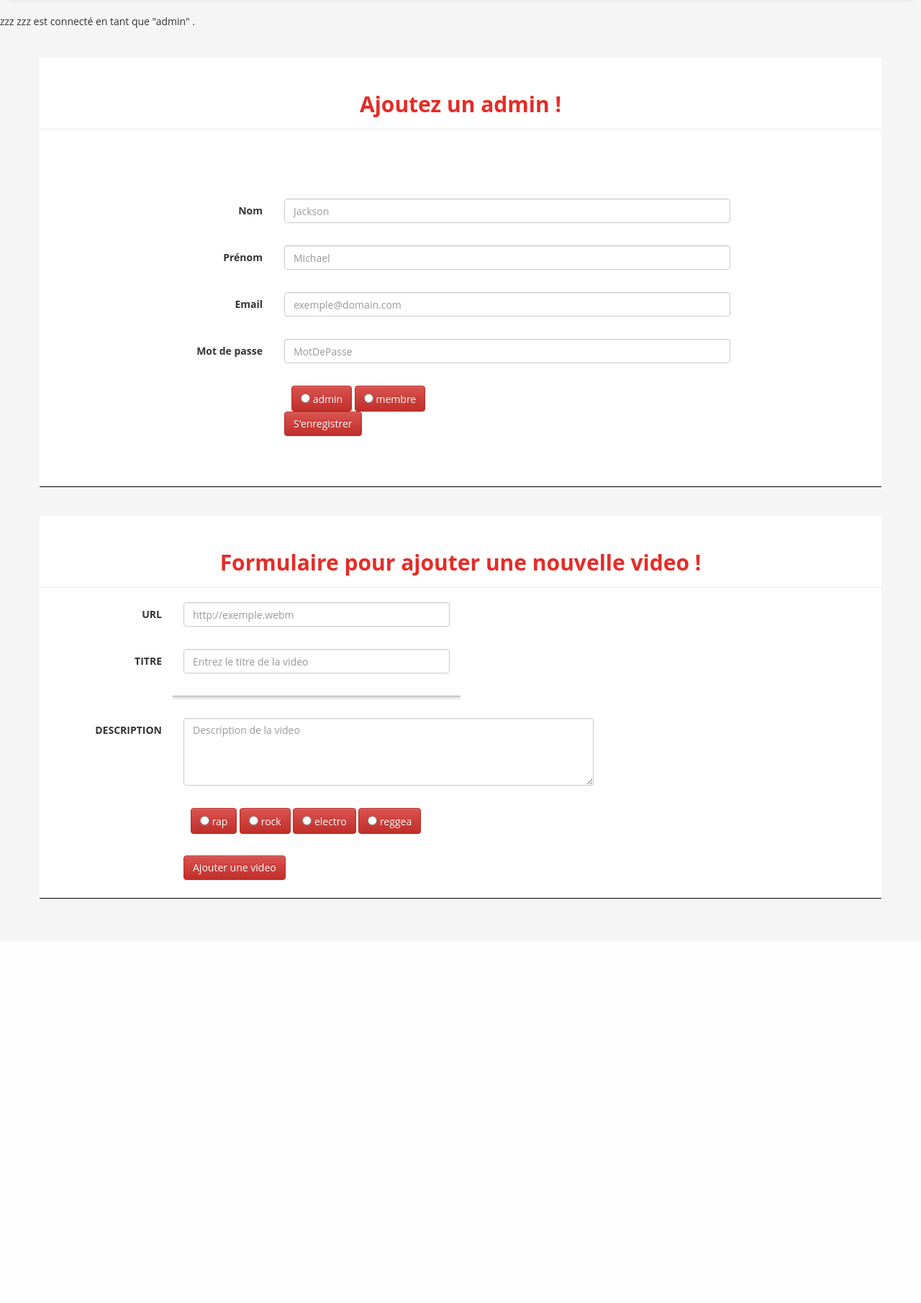
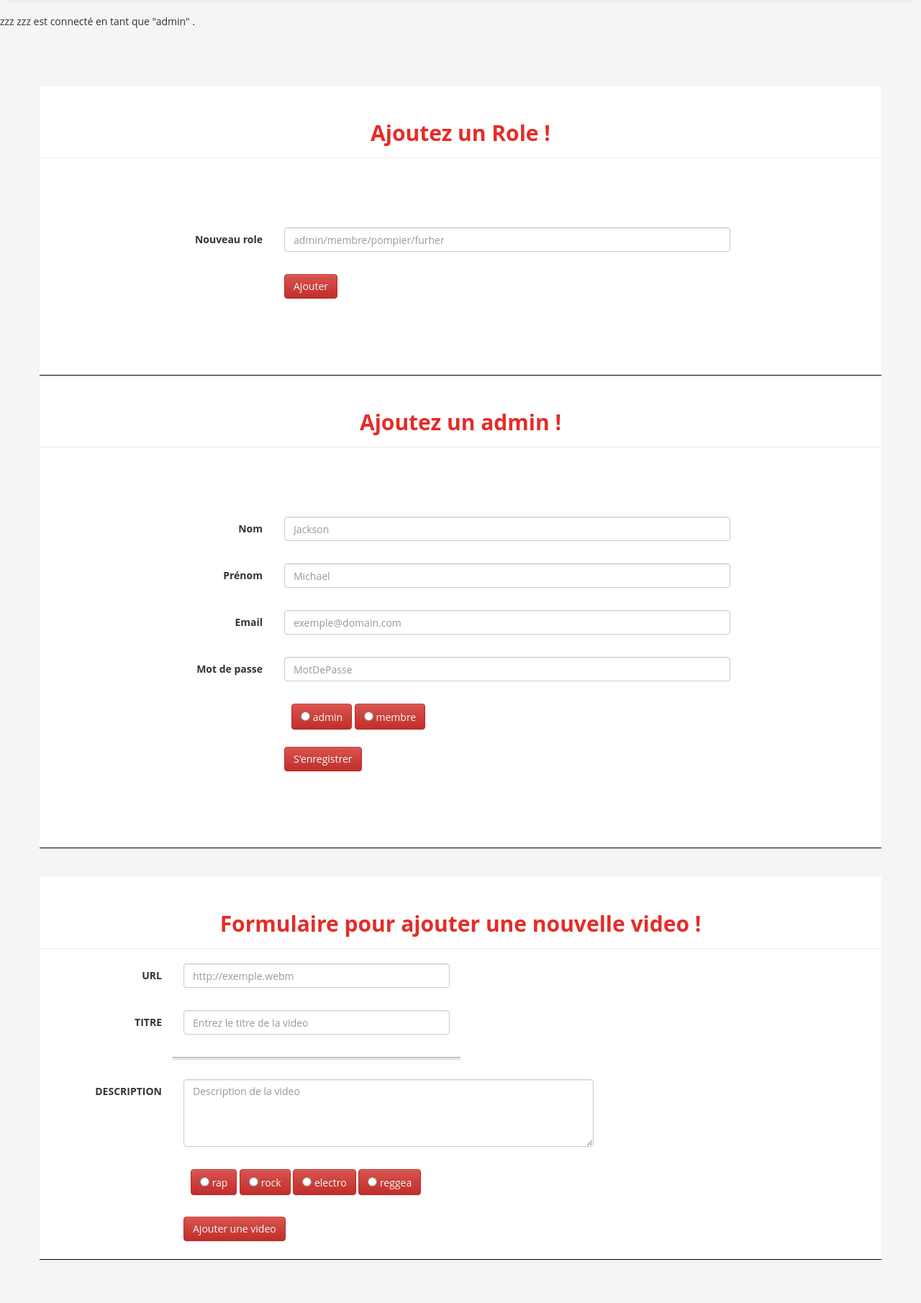
Before and after one commit to FetetKevin/tp4bb, a PHP site: page /admin.php in a window 1280 px wide. Shown: the part 62-1873 px from the top of the page at 72% size. Before the commit the page ends 1311 px from the top, so only its background shows below. Run offline with PHP 8.4, Linux system fonts and the light colour scheme; a user stored in the database is signed in; data comes from the database, SQL or seed files in the repository; some libraries are stand-ins or nearby versions.

Commit message:
Formu d'ajout role fonctionnel

```diff
--- a/admin.php
+++ b/admin.php
@@ -28,6 +28,12 @@ else {
 
 <?php include('navbar.php'); ?>
 
+<br>
+<br>
+
+<?php include('formuAjoutRole.php'); ?>
+
+
 <?php include('adminAddAdmin.php'); ?>
 
 <br>
--- a/adminAddAdmin.php
+++ b/adminAddAdmin.php
@@ -49,7 +49,9 @@
                     }
                     ?>
                 </div>
-
+                <br>
+                <br>
+                <br>
                 <div class="form-group">
                     <div class="col-sm-10 col-sm-offset-2">
                         <input id="ajouter" name="ajouter" type="submit" value="S'enregistrer" class="btn btn-danger">
--- /dev/null
+++ b/formuAjoutRole.php
@@ -0,0 +1,28 @@
+<div class="container" style="background: white;">
+    <div class="row">
+        <h2 class="page-header text-center">Ajoutez un Role !</h2>
+        <div class="col-md-5 col-sm-6 col-xs-12">
+        </div>
+    </div>
+</div>
+
+<div class="container" style="background: white;border-bottom: 1px solid black;">
+    <div class="row">
+        <div class="col-md-8 col-md-offset-2">
+            <form class="form-horizontal" role="form" method="post" action="traitementAjoutRole.php" id="formuLogin">
+                <div class="form-group">
+                    <label for="name" class="col-sm-2 control-label">Nouveau role</label>
+                    <div class="col-sm-10">
+                        <input type="text" class="form-control" name="role" placeholder="admin/membre/pompier/furher" value="">
+                    </div>
+                </div>
+
+                <div class="form-group">
+                    <div class="col-sm-10 col-sm-offset-2">
+                        <input id="ajouter" name="ajouter" type="submit" value="Ajouter" class="btn btn-danger">
+                    </div>
+                </div>
+            </form>
+        </div>
+    </div>
+</div>
```
Also changed, not shown: traitementAjoutRole.php (added, +28 -0 lines), ajoutRole.php (deleted).
